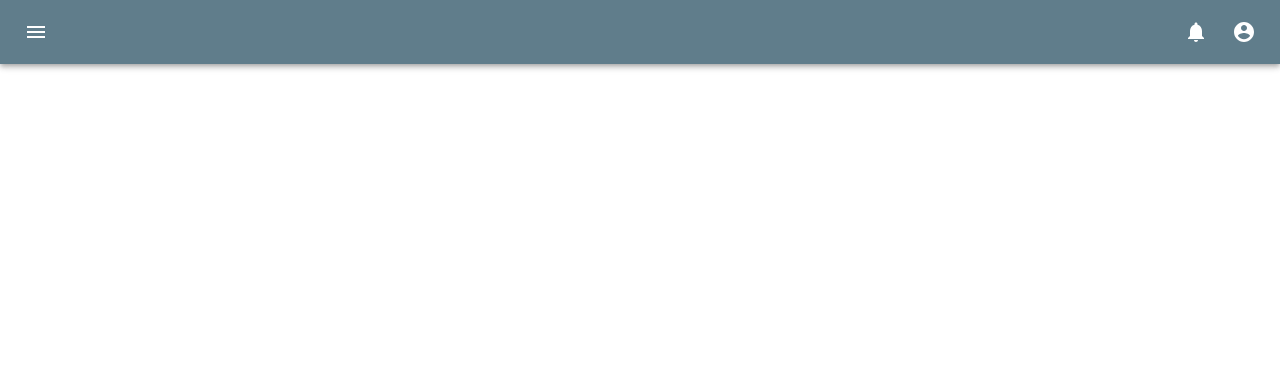
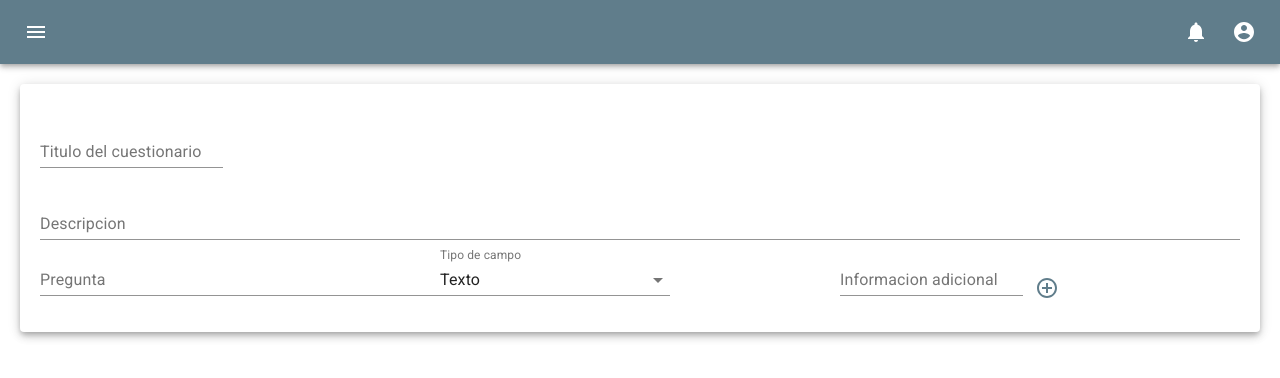
Before and after one commit to aoxa/eduportal-react, a React (Create React App) app: page /survey in a window 1280 px wide. Shown: the top 378 px of the page. Built offline with nearby package versions, Linux system fonts and the light colour scheme.

Commit message:
Adds Article view and article retrieval

```diff
--- a/src/App.js
+++ b/src/App.js
@@ -1,11 +1,12 @@
 import React, { useState } from 'react';
-import {BrowserRouter as Router, Route} from "react-router-dom";
+import {BrowserRouter as Router, Route, Switch} from "react-router-dom";
 import Home from './pages/Home';
 import Admin from './pages/Admin';
 import Login from './pages/Login';
 import Signup from './pages/Signup';
 import Course from './pages/Course';
 import Survey from './pages/Survey';
+import ViewArticle, { EditArticle } from './pages/Article';
 import Form from './pages/Form';
 import Profile from './pages/Profile';
 import Dashboard from './pages/Dashboard';
@@ -32,13 +33,19 @@ function App(props) {
     <Auth>
       <Router>
             <MainBar />
+            <Switch>
             <Route exact path='/' component={Home} />
             <Route path='/profile' component={Profile} />
             <Route path='/notifications' component={Notifications} />
             <Route path='/form' component={Form} />
             <Route path="/dash" component={Dashboard} />
             <Route path="/login" component={Login} />
+            <Route path="/course" component={Course} />
+            <Route path="/survey" component={Survey} />
+            <Route exact path="/article/edit" component={EditArticle} />
+            <Route exact path="/article/:id" component={ViewArticle} />
             <PrivateRoute component={Admin} path='/admin' />
+            </Switch>
         </Router>
     </Auth>
   );
--- /dev/null
+++ b/src/pages/Article.js
@@ -0,0 +1,142 @@
+import React, { useState } from 'react';
+import axios from 'axios';
+
+import Grid from '@material-ui/core/Grid';
+import Paper from '@material-ui/core/Paper';
+import TextField from '@material-ui/core/TextField';
+import Button from '@material-ui/core/Button';
+import Typography from '@material-ui/core/Typography';
+import CircularProgress from '@material-ui/core/CircularProgress';
+import { Redirect } from "react-router-dom";
+import { withStyles, makeStyles } from '@material-ui/core/styles';
+import { properties } from '../properties';
+import { styles } from '../styles/styles';
+
+const DisplayNodeHeader = (props) => {
+
+	const { userId, title } = props;
+	const [ user, setUser ] = useState(undefined);
+
+	if(!user) {
+		setTimeout(	()=>{
+			setUser({id: '076aa244-3685-11ea-aec2-2e728ce88125', username: 'aoxa', firstName: 'Pepe', lastName: 'Trueno'});
+			}, 5000);
+	}
+
+
+	return (
+			<React.Fragment>
+				<Typography variant="h4">{title}</Typography>
+				<Typography variant="subtitle2">{user? "Publicado $ por " + user.username : "cargando" }</Typography>
+			</React.Fragment>
+		);
+};
+
+class ViewArticle extends React.Component {
+
+	constructor(props) {
+		super(props);
+		this.state = {loading: true, article: undefined};
+		this.renderLoading = this.renderLoading.bind(this);
+		this.renderArticle = this.renderArticle.bind(this);
+	}
+
+	componentDidMount() {
+
+		axios.get(properties.server + "articles/"+this.props.match.params.id)
+			.then(result=>{
+				this.setState({loading: false, article: result.data});
+			});
+	}
+
+	renderLoading(classes) {
+		return (
+			<Paper className={classes.paper}>
+				<CircularProgress />
+			</Paper>);
+	}
+
+	renderArticle(classes) {
+		const { article } = this.state;
+		return (
+			<Paper className={classes.paper}>
+				<DisplayNodeHeader title={article.title} userId="id" />
+				<Typography variant="body1">{article.body}</Typography>
+			</Paper>
+			);
+	}
+
+	render() {
+		const { classes } = this.props;
+
+		return (
+				<Grid container>
+					<Grid item sm={12}>
+						{this.state.loading? this.renderLoading(classes) : this.renderArticle(classes)}
+					</Grid>
+				</Grid>
+			);
+	}
+}
+
+export function EditArticle() {
+	const [ article, setArticle ] = useState({title:"", body: "", user:"076aa244-3685-11ea-aec2-2e728ce88125"});
+	const [ saved, setSaved ] = useState(false);
+	const classes = makeStyles(styles)();
+
+	const save = () => {
+		axios.post(properties.server + "articles",
+			article)
+			.then(result=>{
+				if(200 === result.status) {
+					setSaved(true);
+				}
+
+			});
+		};
+
+	const handle = (event) => {
+		const {name, value} = event.target;
+		const ar = {...article};
+		ar[name]=value;
+
+		setArticle(ar);
+	};
+
+	if(saved) {
+		return (
+			<Redirect to='/course' />
+			);
+	}
+
+	return (
+		<Grid container>
+			<Grid item md={6}>
+				<Paper className={classes.paper}>
+					<TextField
+						name='title'
+						value={article.title}
+						type="text"
+						label="Titulo"
+						onChange={handle}
+						/>
+					<TextField
+						name='body'
+						value={article.body}
+						type="textarea"
+						label="Contenido"
+						onChange={handle}
+						/>
+					<Button onClick={save} variant="contained">Save</Button>
+				</Paper>
+			</Grid>
+			<Grid item md={6}>
+				<Paper className={classes.paper}>
+					Content
+				</Paper>
+			</Grid>
+		</Grid>
+	);
+}
+
+export default withStyles(styles)(ViewArticle);
--- a/src/pages/Course.js
+++ b/src/pages/Course.js
@@ -1,13 +1,41 @@
-import React from 'react';
+import React, { useState, useEffect } from 'react';
+import axios from 'axios';
 import Paper from '@material-ui/core/Paper';
 import Grid from '@material-ui/core/Grid';
 import { withStyles }  from '@material-ui/core/styles';
 import { styles } from "../styles/styles"
 import { Link as RouterLink } from 'react-router-dom';
 
+import {properties} from '../properties';
 
 function Course(props) {
+	const [ articles, setArticles ] = useState([])
 	const { classes } = props;
+
+	useEffect( ()=>{
+		const source = axios.CancelToken.source();
+		(async () => {
+			try {
+				const response = await axios.get(properties.server + "articles", {
+													        cancelToken: source.token
+												      });
+
+				setArticles(response.data);
+
+				} catch (error) {
+			      if (axios.isCancel(error)) {
+			        console.log("Cancelled!")
+			      } else {
+			        throw error;
+			      }
+			    }
+		})();
+
+		return () => {
+			    source.cancel();
+			  };
+
+	});
 
 	return (
 		<Grid container>
@@ -17,6 +45,17 @@ function Course(props) {
 					<div>
 					<RouterLink to="/survey">Survey</RouterLink>
 					</div>
+					{ articles && articles.map( (value, key)=>{
+						return (
+							<div key={key}>
+								<RouterLink to={ "/article/"+value.id }>{value.title}</RouterLink>
+							</div>
+							)
+					} ) }
+
+					<div>
+					<RouterLink to="/article/edit">Edit Article</RouterLink>
+					</div>
 				</Paper>
 			</Grid>
 		</Grid>
--- a/src/pages/Survey.js
+++ b/src/pages/Survey.js
@@ -1,11 +1,12 @@
 import React, { useState } from 'react';
-import { withStyles }  from '@material-ui/core/styles';
+import { withStyles } from '@material-ui/core/styles';
 import { styles } from "../styles/styles"
 import Paper from '@material-ui/core/Paper';
 import Grid from '@material-ui/core/Grid';
 import Typography from '@material-ui/core/Typography';
 import TextField from '@material-ui/core/TextField';
 import Button from '@material-ui/core/Button';
+import IconButton from '@material-ui/core/IconButton';
 import RadioGroup from '@material-ui/core/RadioGroup';
 import Radio from '@material-ui/core/Radio';
 import FormControlLabel from '@material-ui/core/FormControlLabel';
@@ -19,13 +20,15 @@ import AddCircleOutlineIcon from '@material-ui/icons/AddCircleOutline';
 
 function Survey(props) {
 	const { classes } = props;
+	const [ item, setItem ] = useState({type: "text", title: "", tip:"", value:[]});
+
 	const [ title, setTitle ] = useState("");
 	const [ description, setDescription ] = useState("");
 	const [ itemType, setItemType ] = useState("");
 	const [ itemTitle, setItemTitle ] = useState("");
 	const [ itemTip, setItemTip ] = useState("");
 
-	const blankItem = {type: "", title: "", tip:"", value:[]};
+	const blankItem = {type: "Texto", title: "", tip:"", value:[]};
 	const blankValue = {option: "", selected: false};
 	const [ items, setItems ] = useState(
 		[]);
@@ -47,14 +50,16 @@ function Survey(props) {
 	}
 
 	function addElement() {
-		const element = {...blankItem};
-		element.type = itemType;
-		element.title = itemTitle;
-		setItemTitle("");
-		element.tip = itemTip;
-		setItemTip("");
+		const element = {...item};
+
+		element.type = item.type;
+		element.title = item.title;
+		element.tip = item.tip;
 		element.value.push({...blankValue})
+
 		setItems([...items, element]);
+
+		setItem({...blankItem});
 	}
 
 	function addOption(idx) {
@@ -90,7 +95,7 @@ function Survey(props) {
 							const valueName = "option-" + name + "-" +idx;
 
 							return(
-								<React.Fragment>
+								<React.Fragment key={idx}>
 									<TextField name={valueName}
 											id={valueName}
 											label="Opcion"
@@ -120,12 +125,19 @@ function Survey(props) {
 			<div>aaa</div>)
 	}
 
+	const handle = (e) => {
+		console.log(item)
+		const cp = {...item};
+		cp[e.target.name] = e.target.value;
+		setItem(cp);
+	}
+
 	return (
 		<Grid>
 
 			<Paper className={classes.paper} elevation={5}>
 
-				<TextField 	name='title'
+				<TextField
 					label='Titulo del cuestionario'
 					value={title}
 					type='text'
@@ -142,21 +154,25 @@ function Survey(props) {
 					onChange={e => {setDescription(e.target.value)}}
 					margin='normal' />
 
-				<div>
+				<Grid container>
+					<Grid item md={4}>
 						<TextField name="itemTitle"
-						value={itemTitle}
+							fullWidth
+							value={item.title}
+							name="title"
 							type="text"
-						onChange={(e)=>{setItemTitle(e.target.value)}}
+							onChange={handle}
 							label="Pregunta"
 							id="itemTitle"
 							/>
-
+					</Grid>
+					<Grid item md={4}>
 						<FormControl className={classes.formControl}>
 					        <InputLabel htmlFor='itemType'>Tipo de campo</InputLabel>
 					        <NativeSelect
-						  name="itemType"
-				          value={itemType}
-				          onChange={(e)=>{setItemType(e.target.value)}}
+							  name="type"
+					          value={item.type}
+					          onChange={handle}
 					          id="itemType"
 					        >
 					        	<option value="text">Texto</option>
@@ -166,20 +182,24 @@ function Survey(props) {
 					        	<option value="select-multi">Opcion multiple desplegable</option>
 				        	</NativeSelect>
 				        </FormControl>
-			        <TextField name="tipId"
-						value={itemTip}
+			        </Grid>
+			        <Grid item md={4}>
+						<TextField
+				        	name="tip"
+							value={item.tip}
 							type="text"
-						onChange={(e)=>{setItemTip(e.target.value)}}
+							onChange={handle}
 							label="Informacion adicional"
 							id="tipId"
 							/>
 						<FormControl>
 							<label></label>
-						<Button onClick={addElement} className="MuiInput-formControl" color="primary" aria-label="add">
+							<IconButton onClick={addElement} className="MuiInput-formControl" color="primary" aria-label="add">
 					        		<AddCircleOutlineIcon  />
-				      	</Button>
+					      	</IconButton>
 				      	</FormControl>
-				</div>
+			      	</Grid>
+				</Grid>
 
 				<div>
 
@@ -192,13 +212,16 @@ function Survey(props) {
 					const name = "element-"+idx;
 
 					return (
-						<div key={idx}>
+						<Grid container key={idx}>
+							<Grid item md={3}>
 								<TextField name={titleId}
 									value={items[idx].title}
 									id={titleId}
 									onChange={handleChange}
 									label="Pregunta"
 									/>
+							</Grid>
+							<Grid item md={3}>
 								<TextField name={tipId}
 									value={items[idx].tip}
 									id={tipId}
@@ -207,12 +230,16 @@ function Survey(props) {
 									/>
 								<FormControl>
 									<label></label>
-								<Button onClick={(e)=>addOption(idx)} className="MuiInput-formControl" color="secondary" aria-label="add">
+									<IconButton onClick={(e)=>addOption(idx)} className="MuiInput-formControl" color="secondary" aria-label="add">
 							        		<AddCircleOutlineIcon  />
-						      	</Button>
+							      	</IconButton>
 						      	</FormControl>
+					      	</Grid>
+							<Grid item md={6}>
 								<RenderOption name={name} type={items[idx].type} item={items[idx]} />
-						</div>
+							</Grid>
+
+						</Grid>
 						)
 				})}
 				</div>
```
Lines whose indentation alone changed are shown as unchanged.
